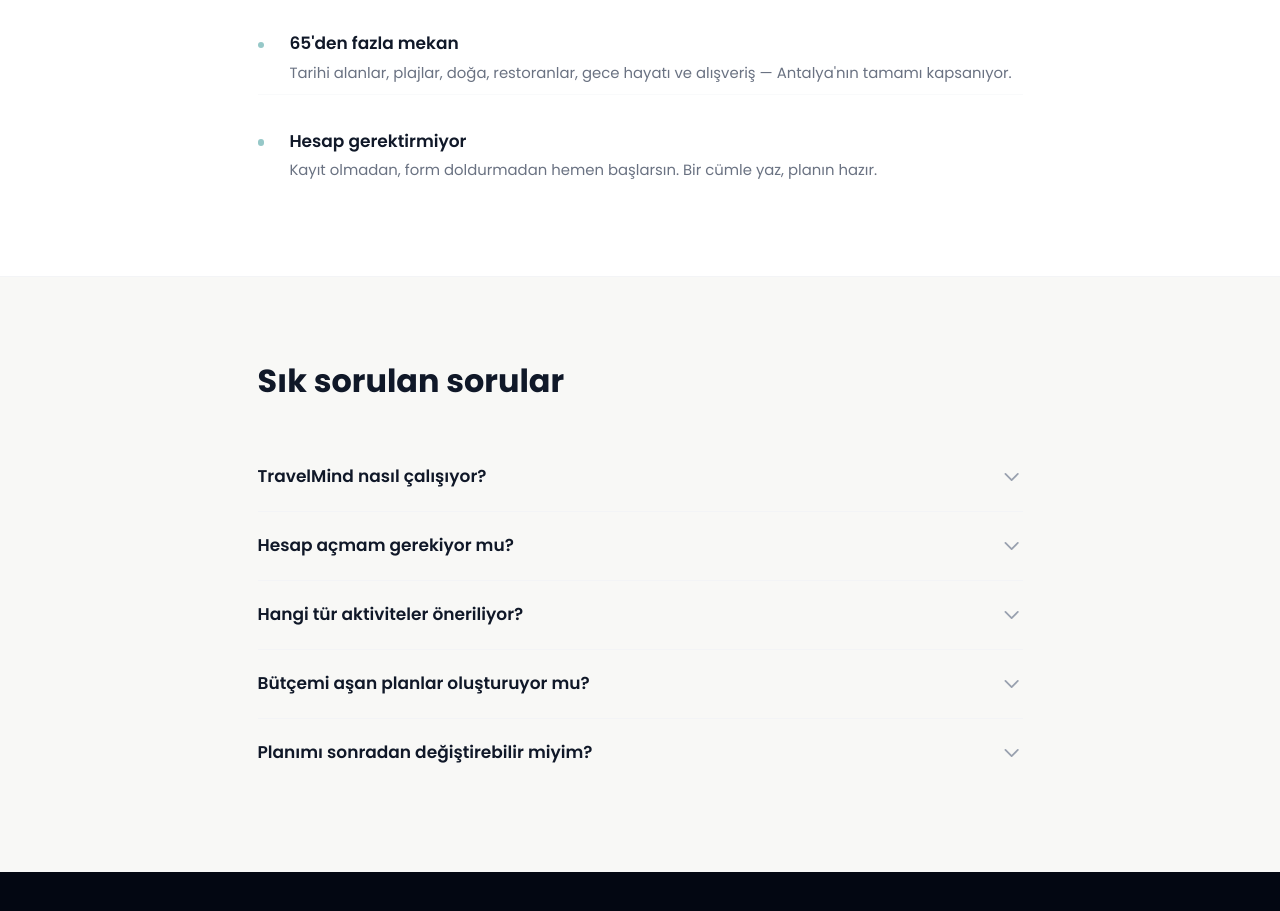
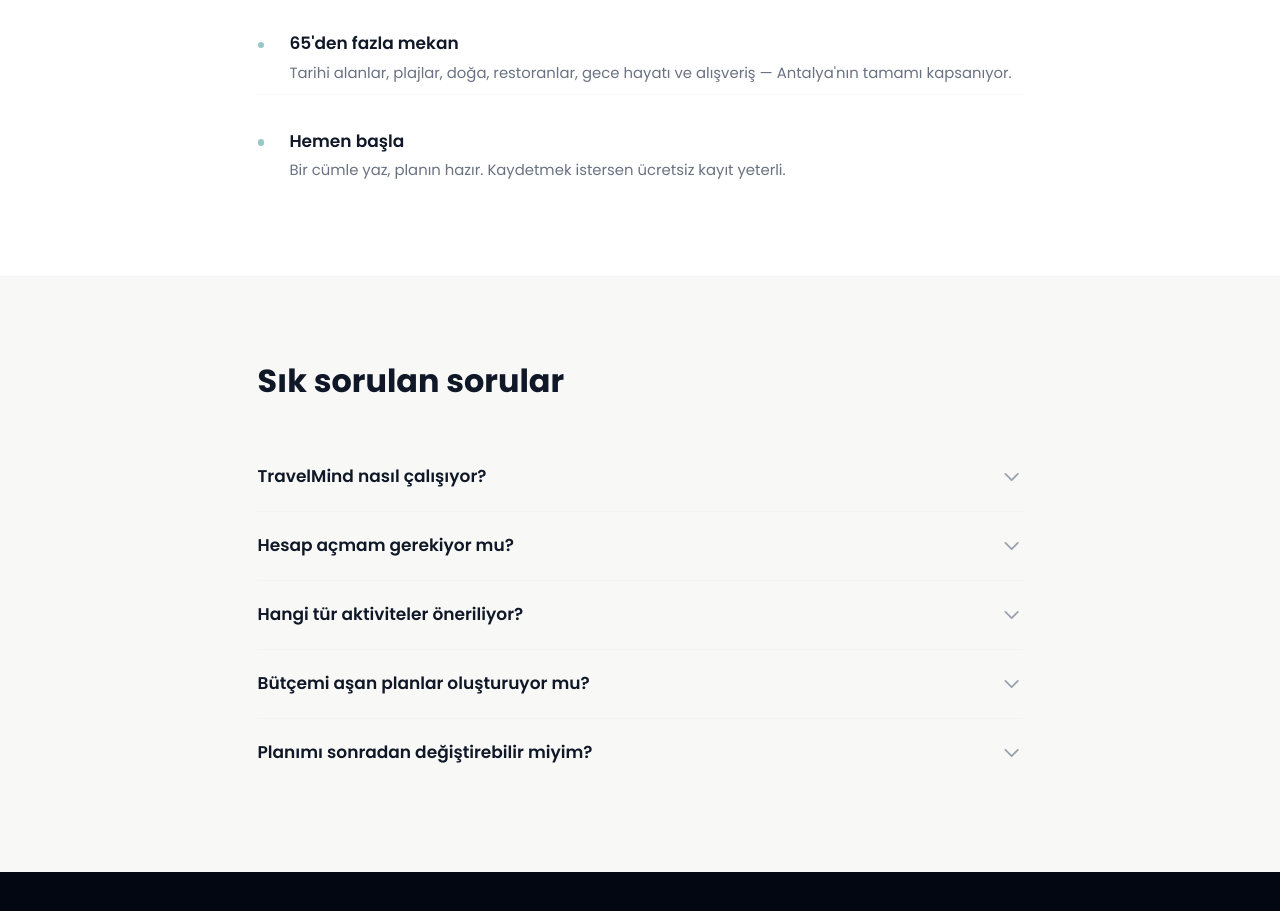
Before and after one commit to bilgez/travelmind, a React (Vite) app in the folder frontend/: page /about in a window 1280 px wide. Shown: the part 2480-3391 px from the top of the page. Built offline with nearby package versions, Linux system fonts and the light colour scheme; no server answers.

Commit message:
fix: hakkında hesap gerektirmiyor metni güncellendi

```diff
--- a/frontend/src/pages/About.jsx
+++ b/frontend/src/pages/About.jsx
@@ -172,7 +172,7 @@ export default function About() {
             { title: 'Bütçeni aşmıyor', body: 'Her aktivitenin gerçek fiyatıyla çalışır. Toplam maliyet her adımda güncel olarak gösterilir.' },
             { title: 'Zaman kaybettirmiyor', body: 'Hangi mekanların birbirine yakın olduğunu bilir. Gereksiz gidip gelmeler olmadan optimal rota çizer.' },
             { title: `${activityCount}'den fazla mekan`, body: 'Tarihi alanlar, plajlar, doğa, restoranlar, gece hayatı ve alışveriş — Antalya\'nın tamamı kapsanıyor.' },
-            { title: 'Hesap gerektirmiyor', body: 'Kayıt olmadan, form doldurmadan hemen başlarsın. Bir cümle yaz, planın hazır.' },
+            { title: 'Hemen başla', body: 'Bir cümle yaz, planın hazır. Kaydetmek istersen ücretsiz kayıt yeterli.' },
           ].map((f, i) => (
             <motion.div key={i} {...fadeUp(i * 0.06)} className="flex gap-6 items-start py-2 border-b border-gray-50 last:border-0">
               <div className="w-1.5 h-1.5 rounded-full mt-2.5 flex-shrink-0" style={{ backgroundColor: ACCENT }} />
```
